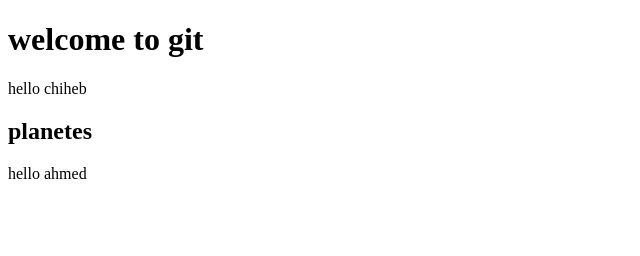
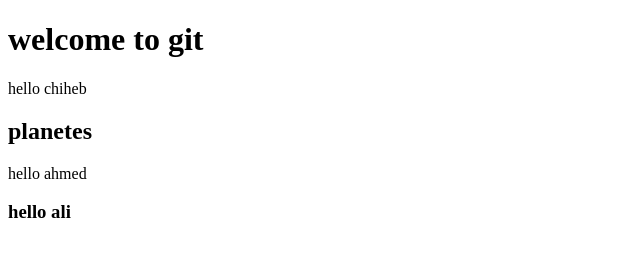
Before and after one commit to mannai91/formation-git-mastering, a plain HTML site: page index.html in a window 1280 px wide. Shown: the whole page, without its empty margins (0-640 px from the left). Drawn offline with Linux system fonts and the light colour scheme.

Commit message:
ajout ali
ajout ali

```diff
--- a/index.html
+++ b/index.html
@@ -13,6 +13,7 @@
         <di>
             hello ahmed
         </di>
+        <h3>hello ali</h3>
     </div>
 </body>
 </html>
```
